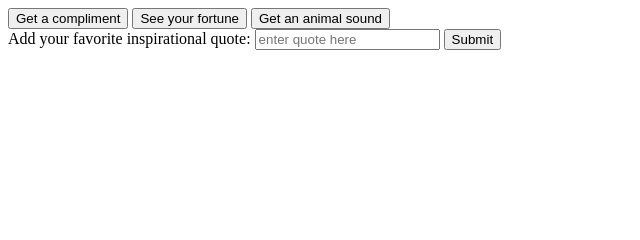
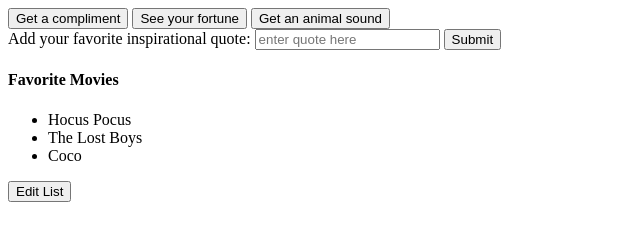
Before and after one commit to CircusAeruginosus/Assessment-4, a website: page client/index.html in a window 1280 px wide. Shown: the whole page, without its empty margins (0-640 px from the left). Drawn offline with nearby package versions, Linux system fonts and the light colour scheme.

Commit message:
third update

```diff
--- a/client/index.html
+++ b/client/index.html
@@ -19,6 +19,15 @@
 
 
   <div id="show-quotes"></div>
+
+  <h4>Favorite Movies</h4>
+  <ul id = "movie=list">
+    <li>Hocus Pocus</li>
+    <li>The Lost Boys</li>
+    <li>Coco</li>
+    </li>
+  </ul>
+  <button id = "movie-submit">Edit List</button>
 
 <script src="https://unpkg.com/axios/dist/axios.min.js"></script>
 <script>
@@ -74,6 +83,18 @@ axios
 
 document.querySelector("form").addEventListener("submit", addQuote);
 
+
+//Movie List
+// document.getElementById("movie-submit").addEventListener("click", () => {
+//   axios.put ("http://localhost:4000/api/movies/", { title: " " })
+//   .then ( response => {
+
+//   })
+// })
+//  .catch(err => console.log(err));
+
+
+
     </script>
   </body>
 </html>
```
Also changed, not shown: server/index.js (+15 -0 lines).
